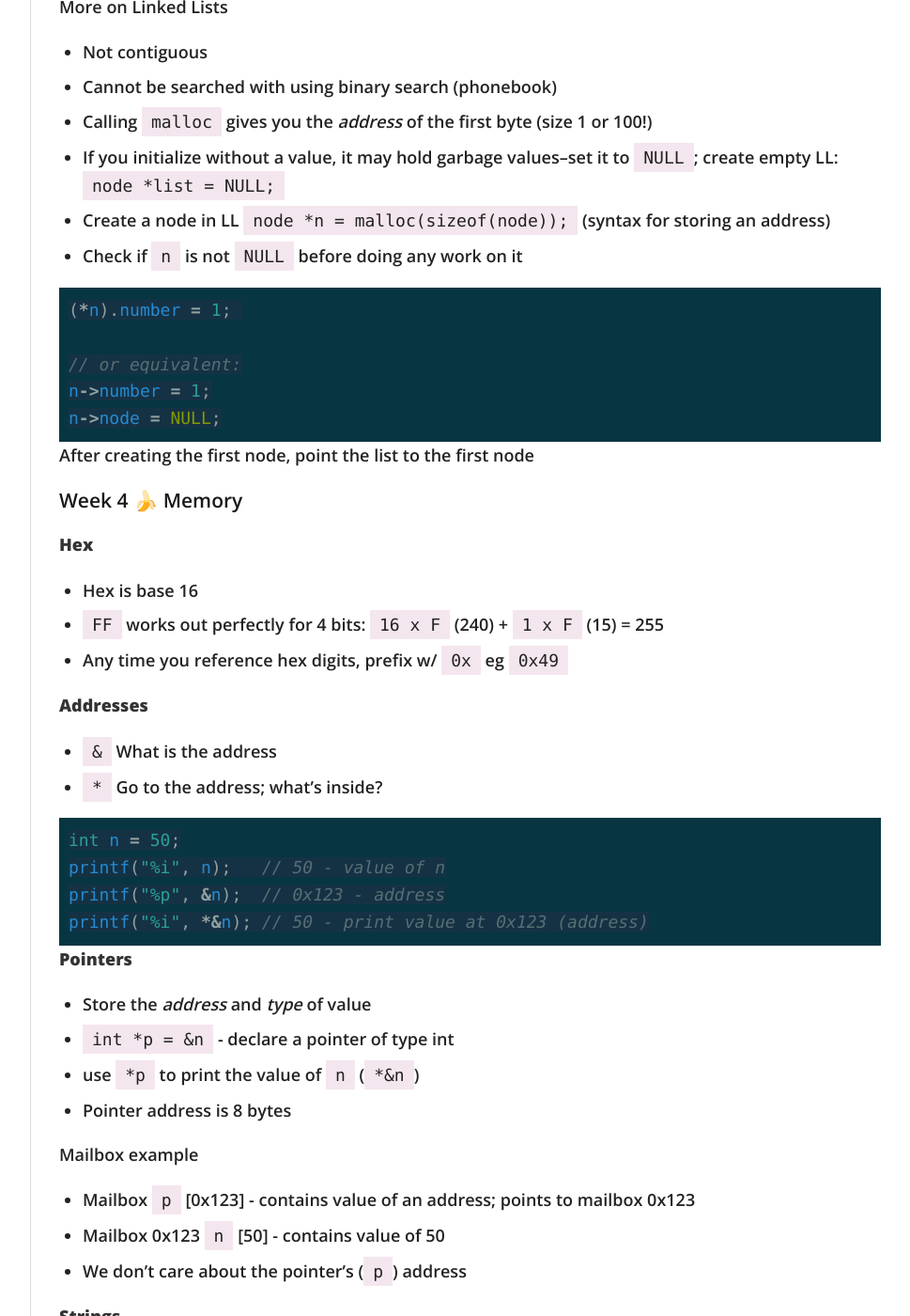
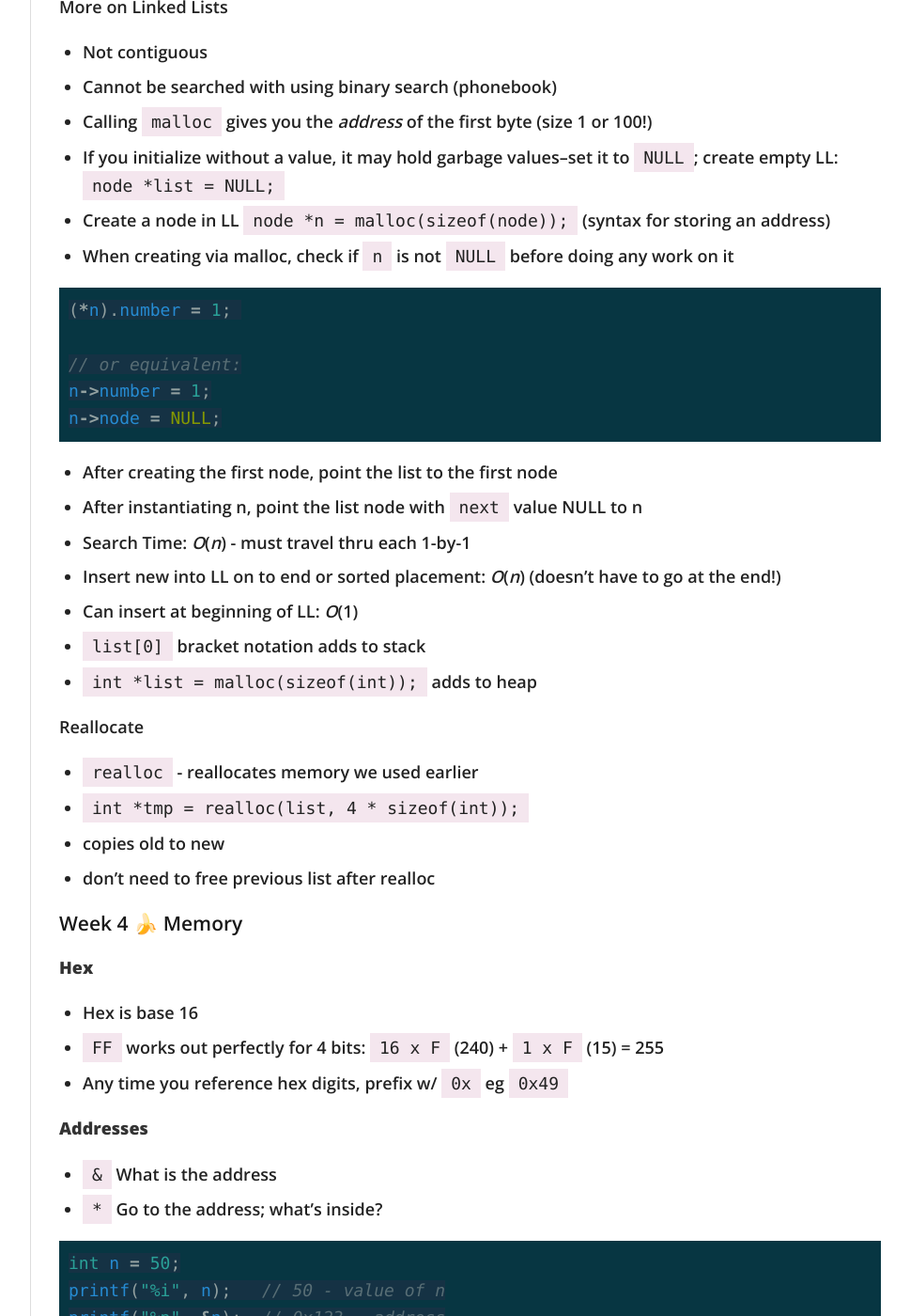
Before and after one commit to virtual/100daysofcode, a Jekyll site: the page built from index.md, in a window 1280 px wide and 1400 px high, scrolled down 1555 px. Shown: the whole window at 94% size, without its empty margins (272-1241 px from the left). Built offline with Jekyll 4.4.1, drawn with Linux system fonts in a browser that asks for light colours; nearby versions of some CDN libraries; our own code applies the rules of GitHub Pages for plain Markdown files.

Commit message:
Update index.md

````diff
--- a/index.md
+++ b/index.md
@@ -61,7 +61,7 @@ More on Linked Lists
 - Calling `malloc` gives you the *address* of the first byte (size 1 or 100!)
 - If you initialize without a value, it may hold garbage values--set it to `NULL`; create empty LL: `node *list = NULL;`
 - Create a node in LL `node *n = malloc(sizeof(node));` (syntax for storing an address)
-- Check if `n` is not `NULL` before doing any work on it
+- When creating via malloc, check if `n` is not `NULL` before doing any work on it
 
 ```c
 (*n).number = 1;
@@ -71,8 +71,20 @@ n->number = 1;
 n->node = NULL;
 ```
 
-After creating the first node, point the list to the first node
-
+- After creating the first node, point the list to the first node
+- After instantiating n, point the list node with `next` value NULL to n
+- Search Time: *O*(*n*) - must travel thru each 1-by-1
+- Insert new into LL on to end or sorted placement: *O*(*n*) (doesn't have to go at the end!)
+- Can insert at beginning of LL: *O*(1)
+- `list[0]` bracket notation adds to stack
+- `int *list = malloc(sizeof(int));` adds to heap
+
+Reallocate
+
+- `realloc` - reallocates memory we used earlier
+- `int *tmp = realloc(list, 4 * sizeof(int));`
+- copies old to new
+- don't need to free previous list after realloc
 
 
 ### Week 4 🍌 Memory
````
